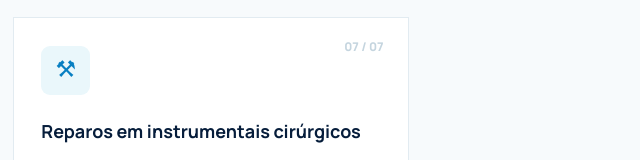
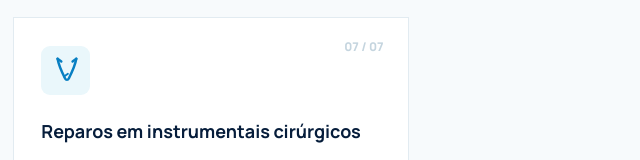
Before and after one commit to maykonmoliveira-cpu/Engetec-site, a plain HTML site: page index.html in a window 1280 px wide. Shown: the part 1920-2080 px from the top of the page, 429-1069 px from the left. Drawn offline with Linux system fonts and the light colour scheme.

Commit message:
Substitui ícone de ferramentas por pinça cirúrgica

```diff
--- a/index.html
+++ b/index.html
@@ -48,7 +48,7 @@ footer{background:#04152c;color:#9eb4c7;padding:35px 0 22px}.footmain{display:fl
 <article class="service"><span class="num">03 / 06</span><div class="serviceicon">♨</div><h3>Instalação e configuração</h3><p>Apoio técnico na instalação, parametrização e verificação inicial conforme especificações aplicáveis.</p><a href="#contato">Falar com a ENGETEC ↗</a></article>
 <article class="service"><span class="num">04 / 06</span><div class="serviceicon">⌕</div><h3>Diagnóstico de falhas</h3><p>Análise de sensores, controles, circuitos, alarmes e comportamento dos ciclos operacionais.</p><a href="#contato">Solicitar avaliação ↗</a></article>
 <article class="service"><span class="num">05 / 06</span><div class="serviceicon">▤</div><h3>Verificações técnicas</h3><p>Apoio na avaliação de parâmetros e componentes relacionados ao desempenho do equipamento.</p><a href="#contato">Consultar atendimento ↗</a></article>
-<article class="service"><span class="num">06 / 07</span><div class="serviceicon">✚</div><h3>Orientação e suporte</h3><p>Orientações de uso, cuidados de rotina e direcionamento técnico conforme a necessidade apresentada.</p><a href="#contato">Falar com a ENGETEC ↗</a></article>\n<article class="service"><span class="num">07 / 07</span><div class="serviceicon">⚒</div><h3>Reparos em instrumentais cirúrgicos</h3><p>Serviços de reparo e recuperação de instrumentais cirúrgicos, conforme avaliação técnica e viabilidade do reparo.</p><a href="#contato">Solicitar avaliação ↗</a></article>
+<article class="service"><span class="num">06 / 07</span><div class="serviceicon">✚</div><h3>Orientação e suporte</h3><p>Orientações de uso, cuidados de rotina e direcionamento técnico conforme a necessidade apresentada.</p><a href="#contato">Falar com a ENGETEC ↗</a></article>\n<article class="service"><span class="num">07 / 07</span><div class="serviceicon" aria-label="Pinça cirúrgica"><svg width="30" height="30" viewBox="0 0 32 32" fill="none" xmlns="http://www.w3.org/2000/svg" aria-hidden="true"><path d="M7 4C8 10 11 17 15 25C16 27 18 27 19 25C23 17 26 10 27 4" stroke="currentColor" stroke-width="2.6" stroke-linecap="round"/><path d="M7 4L11 7M27 4L23 7" stroke="currentColor" stroke-width="2.6" stroke-linecap="round"/><path d="M14 23L18 20" stroke="currentColor" stroke-width="2" stroke-linecap="round"/></svg></div><h3>Reparos em instrumentais cirúrgicos</h3><p>Serviços de reparo e recuperação de instrumentais cirúrgicos, conforme avaliação técnica e viabilidade do reparo.</p><a href="#contato">Solicitar avaliação ↗</a></article>
 </div></div></section>
 <section class="equipment" id="equipamentos"><div class="container"><div class="centerhead"><div class="eyebrow">Áreas de especialidade</div><h2>Tecnologia essencial para<br>o ambiente hospitalar.</h2><p>Conhecimento técnico direcionado a equipamentos e sistemas presentes no processamento de produtos para saúde.</p></div><div class="equipmentgrid">
 <article class="equip"><div class="equipart">♨</div><div class="equipbody"><h3>Autoclaves e esterilizadores</h3><p>Equipamentos de esterilização a vapor, seus sistemas de controle, aquecimento, pressão e segurança.</p></div></article>
```
